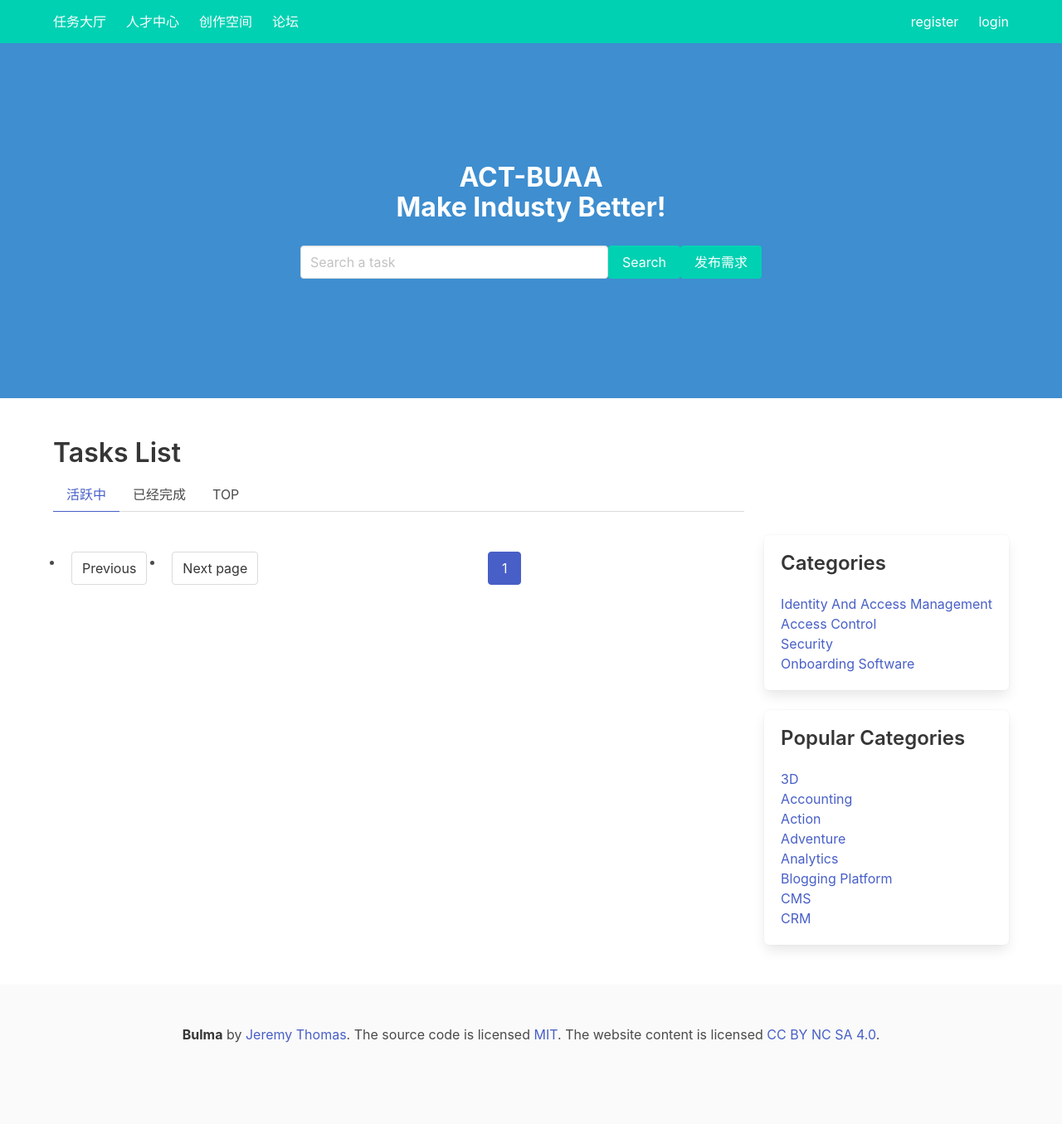
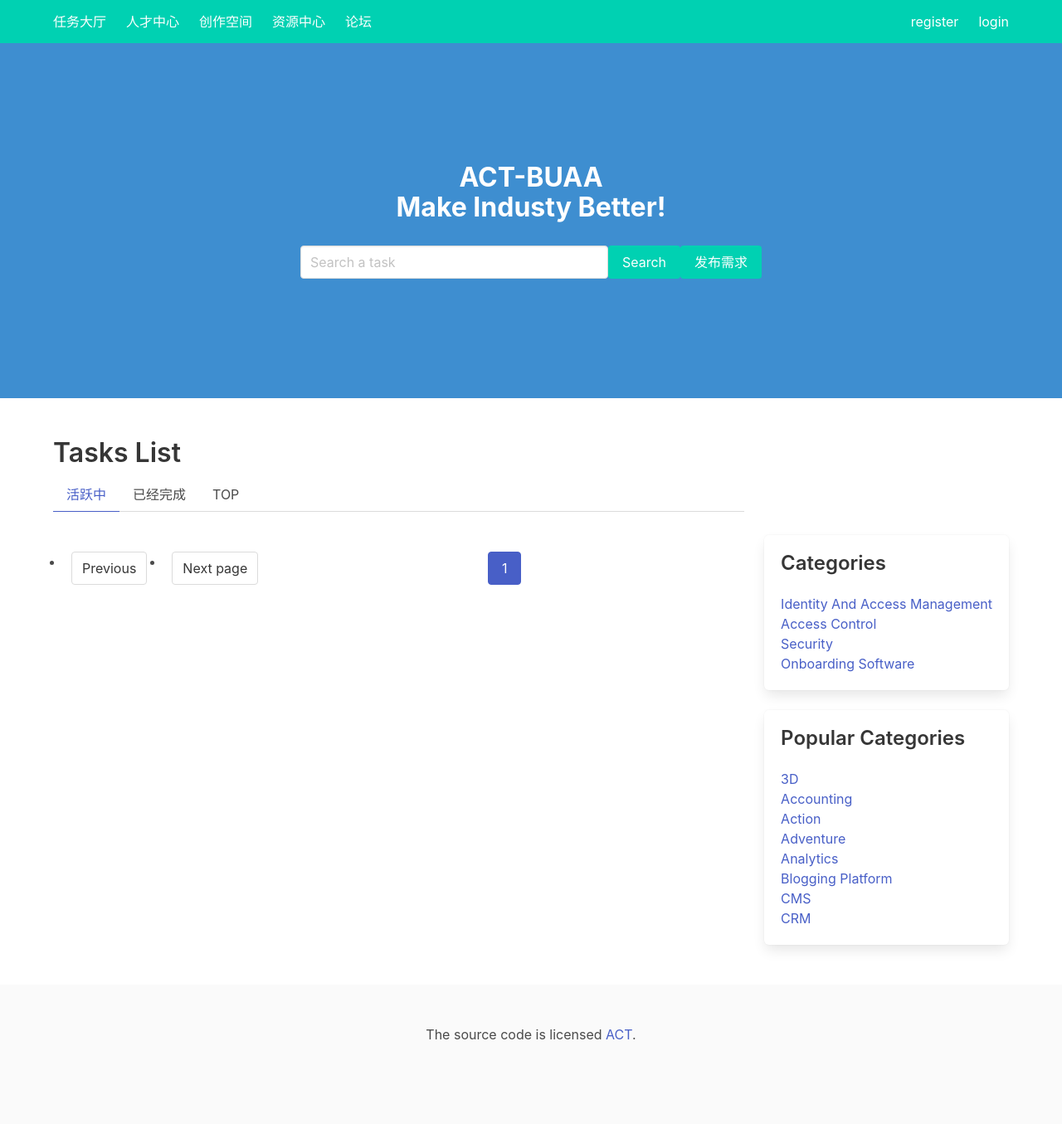
Before and after one commit to July-shisan/Django_crowdsourcing, a Django app: page / in a window 1280 px wide. Shown: the whole page at 83% size. Run offline with Django 3.2, Linux system fonts and the light colour scheme; data that the repository does not hold is empty; parts of the project's set-up code (start-up, migrations or seed data) failed here and were passed over; some libraries are stand-ins or nearby versions.

Commit message:
完善代码

```diff
--- a/demo/middlewares.py
+++ b/demo/middlewares.py
@@ -24,7 +24,7 @@ class FrontUserMiddleware(object):
                 except:
                     return redirect(reverse('login'))
             else:
-                messages.success(request, "log in first!")
+                messages.success(request, "Log In First!")
                 return redirect(reverse('login'))
         response = self.get_response(request)
         return response
--- a/templates/base.html
+++ b/templates/base.html
@@ -18,9 +18,10 @@
                 <div class="navbar-brand"></div>
                 <div id="navbarMenuHeroA" class="navbar-menu">
                     <div class="navbar">
-                        <a class="navbar-item simple-link hide-on-search prefetch" href="/">任务大厅</a>
-                        <a class="navbar-item simple-link hide-on-search prefetch" href="/alldeveloper">人才中心</a>
-                        <a class="navbar-item simple-link hide-on-search prefetch" href="/workbench">创作空间</a>
+                        <a class="navbar-item" href="/">任务大厅</a>
+                        <a class="navbar-item" href="/alldeveloper">人才中心</a>
+                        <a class="navbar-item" href="/workbench">创作空间</a>
+                        <a class="navbar-item simple-link hide-on-search prefetch" href="/resource">资源中心</a>
                         <a class="navbar-item">论坛</a>
                     </div>
                     <div class="navbar-end">
--- a/templates/home.html
+++ b/templates/home.html
@@ -165,9 +165,8 @@
     <footer class="footer">
         <div class="content has-text-centered">
             <p>
-                <strong>Bulma</strong> by <a href="https://jgthms.com">Jeremy Thomas</a>. The source code is licensed
-                <a href="http://opensource.org/licenses/mit-license.php">MIT</a>. The website content
-                is licensed <a href="http://creativecommons.org/licenses/by-nc-sa/4.0/">CC BY NC SA 4.0</a>.
+                The source code is licensed
+                <a href="http://opensource.org/licenses/mit-license.php">ACT</a>.
             </p>
         </div>
     </footer>
--- a/templates/release.html
+++ b/templates/release.html
@@ -63,7 +63,7 @@
                                 <div class="field-body">
                                     <div class="field">
                                         <div class="control">
-                                            <input class="input" name="title" type="text" placeholder="give a brief description" value="">
+                                            <input class="input" name="title" type="text" placeholder="Give a brief description" value="">
                                         </div>
                                     </div>
                                 </div>
@@ -75,7 +75,7 @@
                                 <div class="field-body">
                                     <div class="field">
                                         <div class="control">
-                                            <textarea class="textarea" name="requirment" placeholder="detailed requirments"></textarea>
+                                            <textarea class="textarea" name="requirment" placeholder="Detailed requirments", rows="10"></textarea>
                                         </div>
                                     </div>
                                 </div>
--- a/untitled/urls.py
+++ b/untitled/urls.py
@@ -24,6 +24,7 @@ urlpatterns = [
     path('', views.homeView.as_view(), name='home'),
     path('alldeveloper/', views.alldeveloper),
     path('workbench/', RedirectView.as_view(url='http://www.baidu.com')),
+    path('resource/', RedirectView.as_view(url='http://www.baidu.com')),
     # path('release/', views.release),
     path('release/', views.releaseView.as_view(), name='release'),
     path('details/', views.details, name='details'),
```
Also changed, not shown: demo/form.py (+7 -6 lines), templates/details.html (+12 -1 lines).
